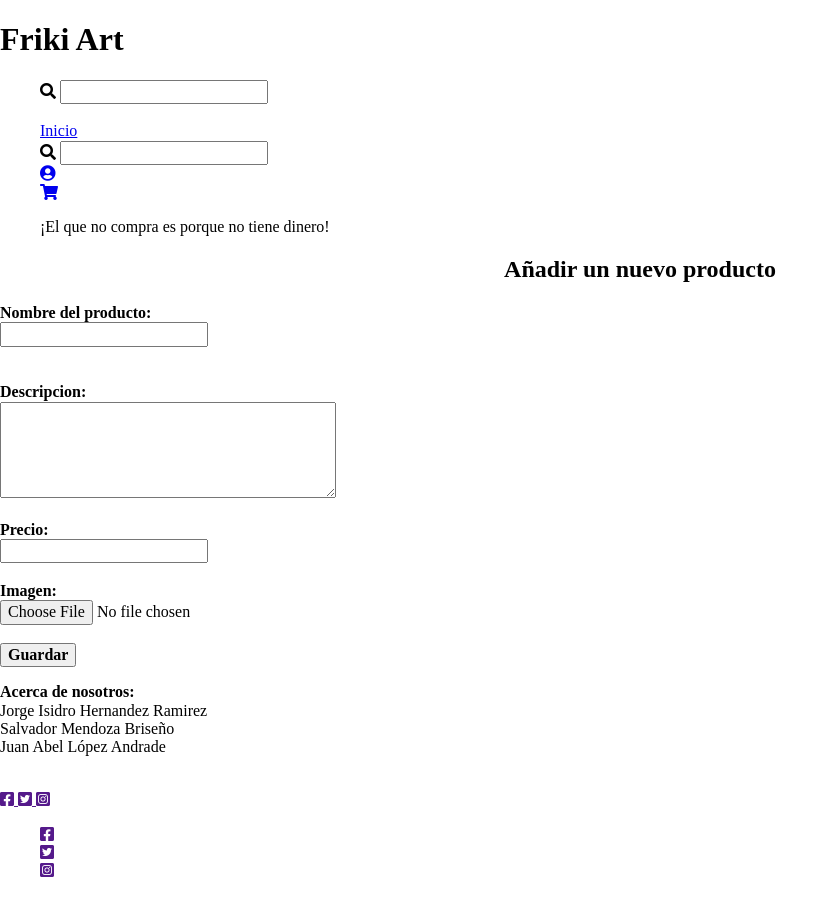
After one commit to JorgeHernandezR/frank, a PHP site: page /views/editarProducto.html in a window 1280 px wide. The commit adds this page. Shown: the whole page, without its empty margins (0-838 px from the left). Run offline with PHP 8.4, Linux system fonts and the light colour scheme; some libraries are stand-ins or nearby versions.

Commit message:
agregadas las vistas de agregar y editar productos(sin funcionar)

```diff
--- /dev/null
+++ b/views/editarProducto.html
@@ -0,0 +1,91 @@
+<!DOCTYPE html>
+<html lang="en">
+<head>
+    <meta charset="UTF-8" />
+    <meta http-equiv="X-UA-Compatible" content="IE=edge" />
+    <meta name="viewport" content="width=device-width, initial-scale=1.0" />
+    <!--Pagina para hacer funcionar a los iconos-->
+    <link
+      href="https://cdnjs.cloudflare.com/ajax/libs/font-awesome/5.15.3/css/all.min.css"
+      rel="stylesheet"
+    />
+    <link rel="preconnect" href="https://fonts.googleapis.com" />
+    <link rel="preconnect" href="https://fonts.gstatic.com" crossorigin />
+    <link
+      href="https://fonts.googleapis.com/css2?family=Ubuntu:wght@300&display=swap"
+      rel="stylesheet"
+    />
+    <title>Editar producto</title>
+    <link rel="stylesheet" href="/stylesheets/estilos.css">
+    <link rel="stylesheet" href="/stylesheets/normalize.css">
+    <link rel="stylesheet" href="/stylesheets/estiloLogin.css">
+</head>
+<body>
+    <header>
+        <h1 id="titulo">Friki Art</h1>
+        <nav>
+          <ul type="none" id="listaNav">
+
+            <li id="liBusquedaMobile"> <i class="fas fa-search"></i> <input type="text" name="" id="inputBusqueda" /></li>
+            <br>
+            <li class="lihorizontal" id="liInicio" ><a href="./index.html"> Inicio </a></li>
+            <li id="liBusquedaEscritorio"> <i class="fas fa-search"></i> <input type="text" name="" id="inputBusqueda" /></li>
+            <div id="separacionNav"></div>
+            <li class="lihorizontal" id="iconoLogin">
+              <a href="./login.html"> <i class="fas fa-user-circle"></i> </a>
+            </li>
+            <li class="lihorizontal" id="iconoCarrito">
+              <a href="./carritoCompra.html"> <i class="fas fa-shopping-cart"></i> </a>
+            </li>
+            <li id="slogan"> <p>¡El que no compra es porque no tiene dinero!</p></li>
+          </ul>
+        </nav>
+      </header>
+      <h2 class="titulo" style="text-align: center;">Añadir un nuevo producto</h2>
+    <form action="">
+        <article>
+        <strong>Nombre del producto:</strong>
+        <div><input type="text" name="nombre"></div><br>
+        <br>
+        <strong>Descripcion: </strong>
+        <div><textarea name="descripcion " class ="" cols="30" rows="10" style="margin: auto; width: 330px; height: 90px;"></textarea> </div><br>
+        <strong>Precio:</strong>
+        <div><input type="number" name="precio"> </div><br>
+        <strong>Imagen:</strong>
+        <div><input type="file" name="imagen"> </div><br>
+        <button class="boton"><strong>Guardar</strong> </button>
+    </article>
+    </form>
+
+    <footer>
+        <p>
+          <strong>Acerca de nosotros:</strong> <br />
+          Jorge Isidro Hernandez Ramirez <br />
+          Salvador Mendoza Briseño
+          <br />
+          Juan Abel López Andrade<br/>
+          <br />
+        </p>
+        <div></div>
+
+        <div id="iconosH">
+          <a href=""> <i class="fab fa-facebook-square"></i> </a>
+          <a href=""> <i class="fab fa-twitter-square"></i> </a>
+          <a href=""> <i class="fab fa-instagram-square"></i> </a>
+        </div>
+
+        <ul type="none" id="iconosV">
+          <li>
+            <a href=""> <i class="fab fa-facebook-square"></i> </a>
+          </li>
+          <li>
+            <a href=""> <i class="fab fa-twitter-square"></i> </a>
+          </li>
+          <li>
+            <a href=""> <i class="fab fa-instagram-square"></i> </a>
+          </li>
+        </ul>
+      </footer>
+
+</body>
+</html>
--- a/views/index.html
+++ b/views/index.html
@@ -56,7 +56,9 @@
       <li>Hola aqui estoy </li>
     </ul>
     <img src="../public/images/banner.jpg" alt="esperanding" id="banner"/>
+    <form method="post" action="./agregarProducto.html">
     <button type="submit" id="botonmas"> <i class="fas fa-plus"></i> </button>
+    </form>
 
 
     <main id="mainIndex">
```
Also changed, not shown: public/css/estiloLogin.css (+16 -0 lines), views/agregarProducto.html (added, +90 -0 lines).
